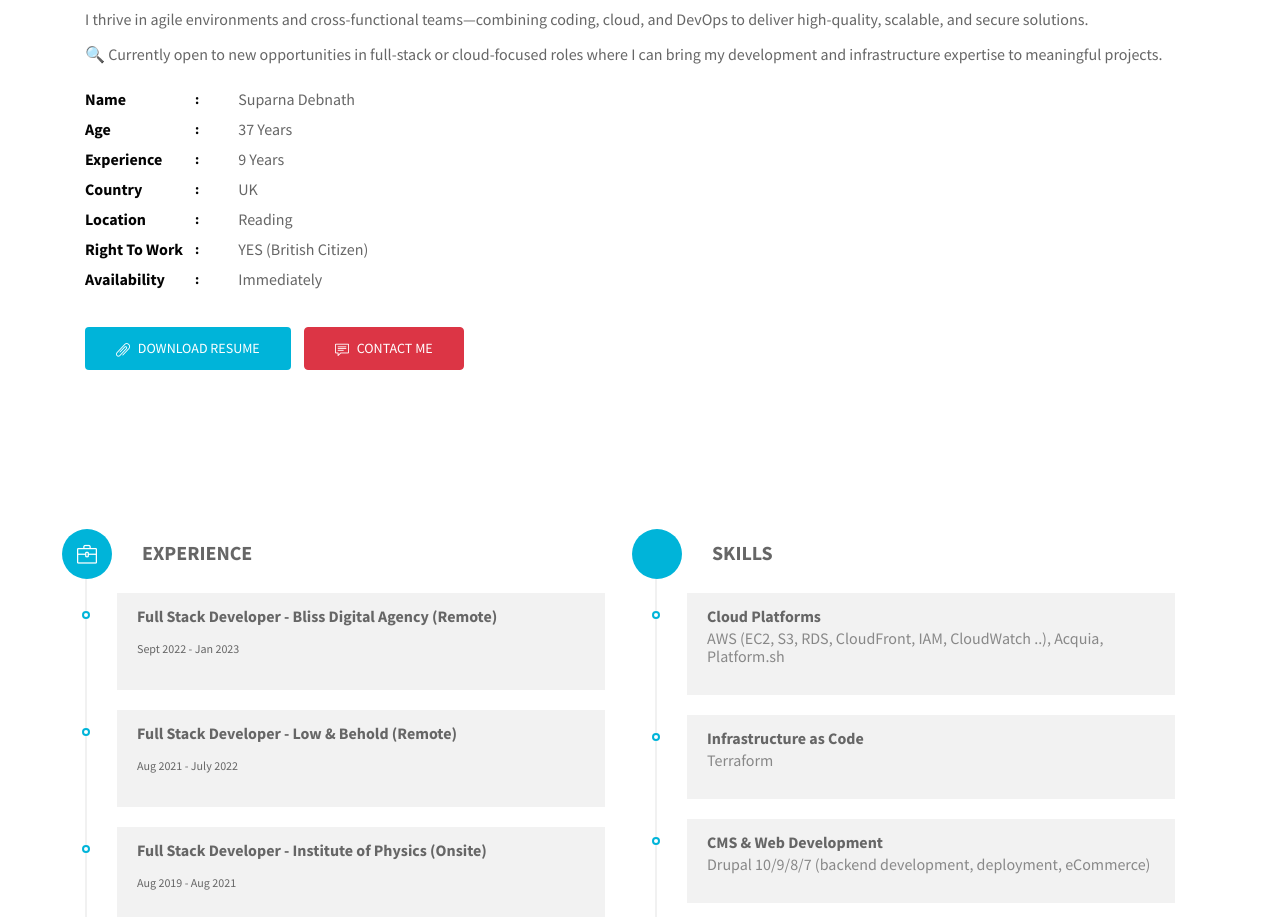
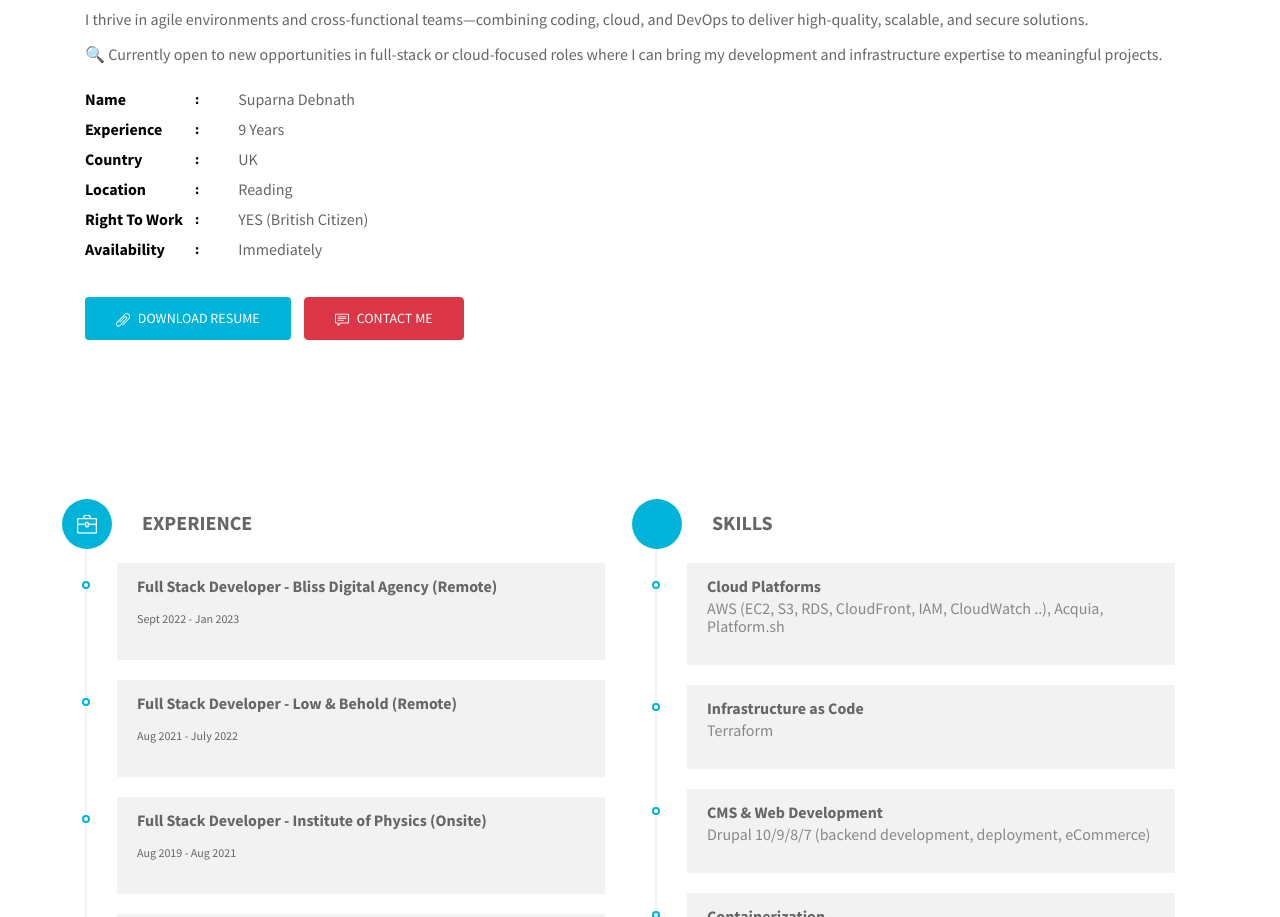
Before and after one commit to suparnad/aws-cloud-resume-challenge, a plain HTML site: page my-website/index.html in a window 1280 px wide. Shown: the part 864-1781 px from the top of the page. Drawn offline with Linux system fonts and the light colour scheme; no server answers; files whose address does not match are found by name.

Commit message:
remove age

```diff
--- a/my-website/index.html
+++ b/my-website/index.html
@@ -190,7 +190,6 @@
             <div class="about-profile">
               <ul class="admin-profile">
                 <li><span class="pro-title"> Name </span> <span class="pro-detail">Suparna Debnath</span></li>
-                <li><span class="pro-title"> Age </span> <span class="pro-detail">37 Years</span></li>
                 <li><span class="pro-title"> Experience </span> <span class="pro-detail">9 Years</span></li>
                 <li><span class="pro-title"> Country </span> <span class="pro-detail">UK</span></li>
                 <li><span class="pro-title"> Location </span> <span class="pro-detail">Reading</span></li>
```
Also changed, not shown: 1 other file.
